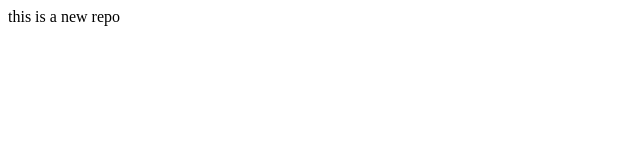
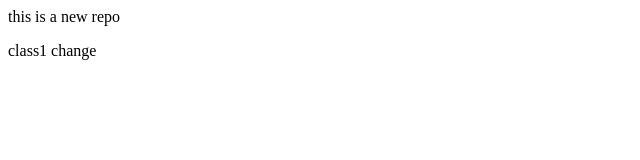
Before and after one commit to Emankazmi9/localrepo, a plain HTML site: page index.html in a window 1280 px wide. Shown: the full height of the page, 0-640 px from the left. Drawn offline with Linux system fonts and the light colour scheme.

Commit message:
add new paragraph

```diff
--- a/index.html
+++ b/index.html
@@ -1 +1,2 @@
 <p>this is a new repo</p>
+<p>class1 change</p>
```
